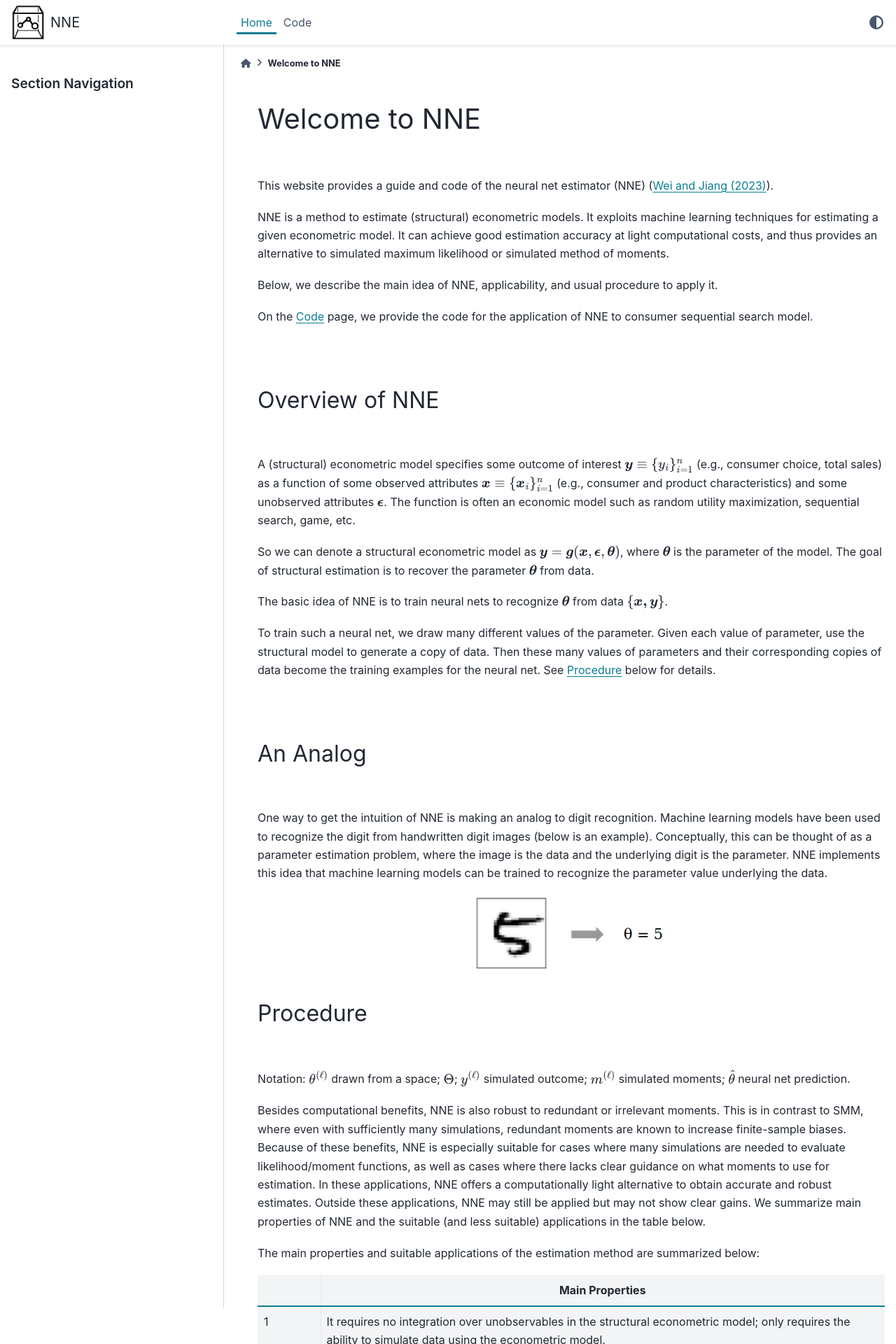
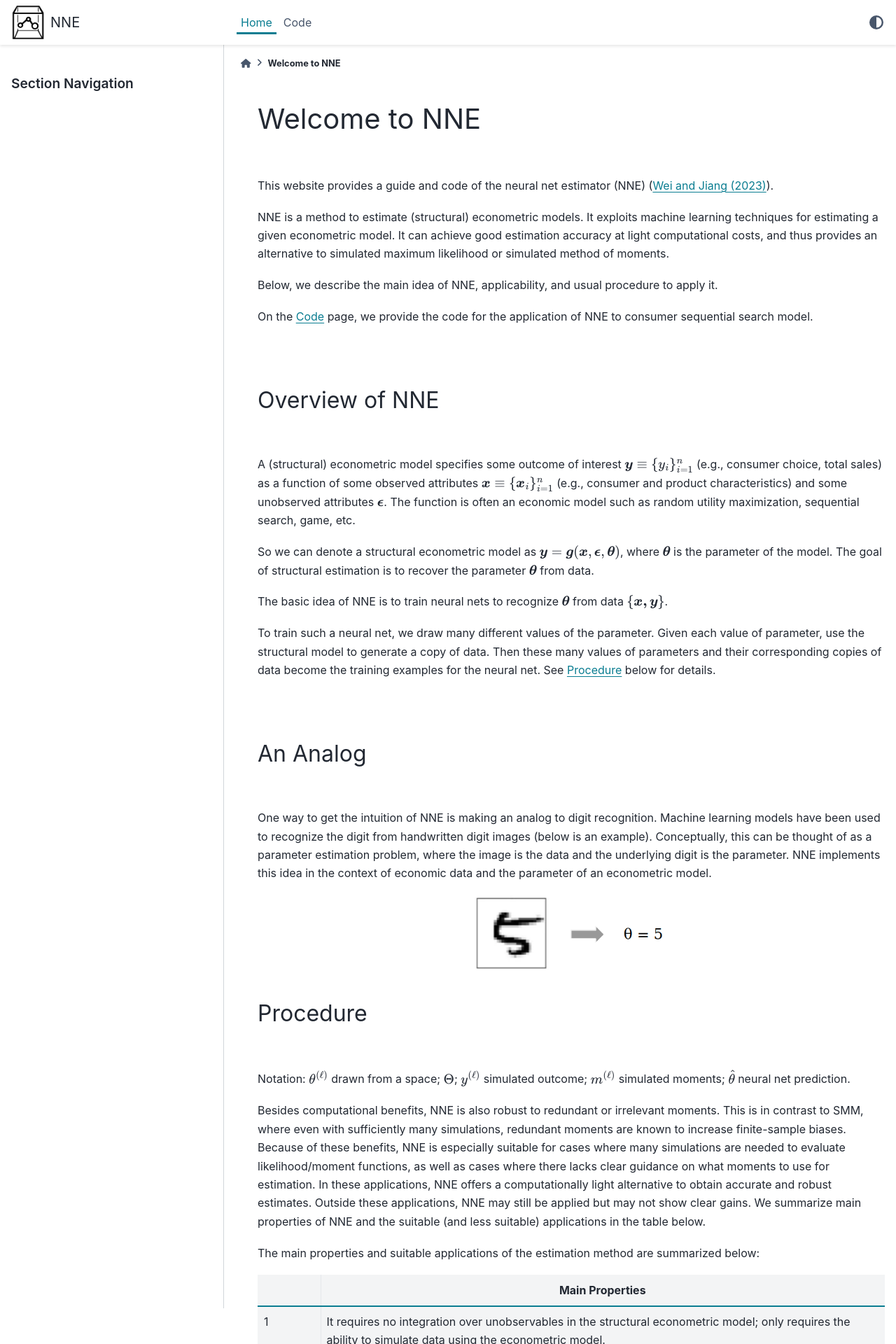
Before and after one commit to nnehome/nnehome.github.io, a Sphinx documentation site: the page built from docs/source/home/home.rst, in a window 1280 px wide. Shown: the top 1920 px of the page at 70% size. Built offline with Sphinx 7.4.7 and the PyData theme 0.15.4, drawn with Linux system fonts in a browser that asks for light colours.

Commit message:
some change

```diff
--- a/docs/source/home/home.rst
+++ b/docs/source/home/home.rst
@@ -35,7 +35,7 @@
 An Analog
 ---------------
 |
-One way to get the intuition of NNE is making an analog to digit recognition. Machine learning models have been used to recognize the digit from handwritten digit images (below is an example). Conceptually, this can be thought of as a parameter estimation problem, where the image is the data and the underlying digit is the parameter. NNE implements this idea that machine learning models can be trained to recognize the parameter value underlying the data.
+One way to get the intuition of NNE is making an analog to digit recognition. Machine learning models have been used to recognize the digit from handwritten digit images (below is an example). Conceptually, this can be thought of as a parameter estimation problem, where the image is the data and the underlying digit is the parameter. NNE implements this idea in the context of economic data and the parameter of an econometric model.
 
 .. image:: digit_rec.png
   :scale: 70%
```
